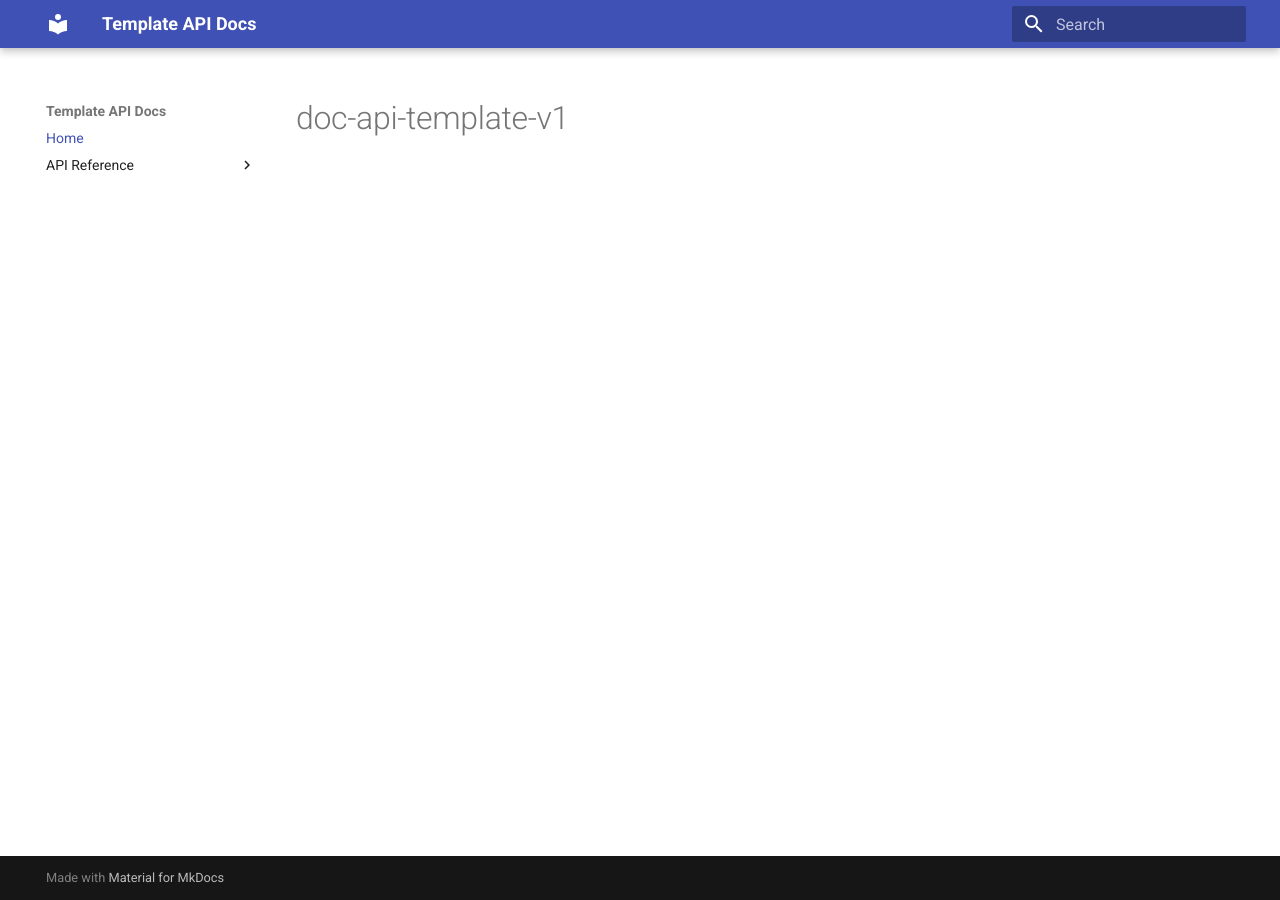
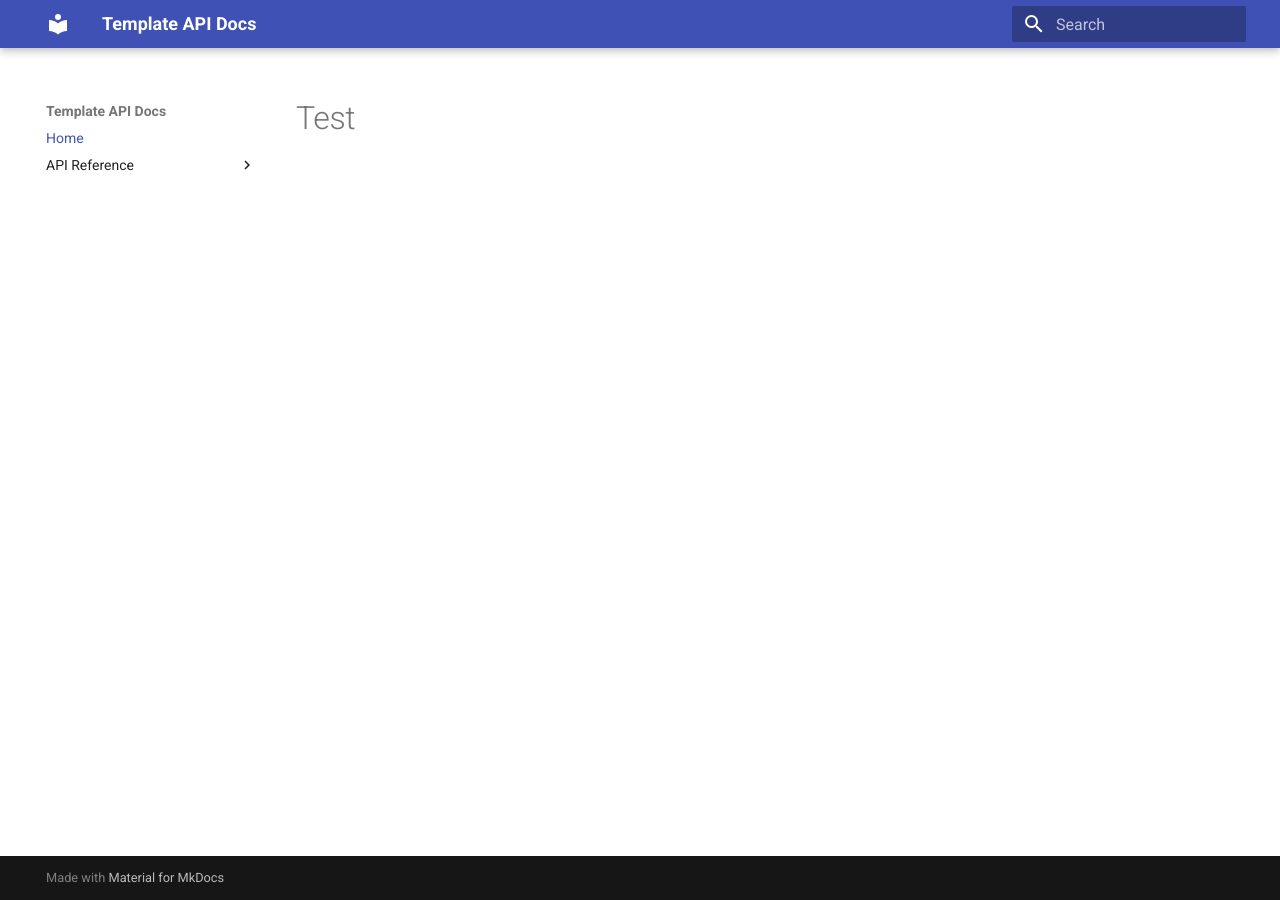
Before and after one commit to Teplotax/doc-api-template-v1, an MkDocs documentation site: the page built from docs/README.md, in a window 1280 px wide. Built offline with MkDocs 1.6.1 and Material for MkDocs 9.7.7, drawn with Linux system fonts in a browser that asks for light colours.

Commit message:
Minor refactoring

```diff
--- a/docs/README.md
+++ b/docs/README.md
@@ -1 +1 @@
-# doc-api-template-v1
+# Test
--- a/mkdocs.yml
+++ b/mkdocs.yml
@@ -15,7 +15,7 @@ plugins:
   - search
   - openapi_markdown:
       enabled: true
-      openapi_file: docs/openapi.json
+      openapi_file: openapi.json
       output_file: openapi.md
 
 markdown_extensions:
```
